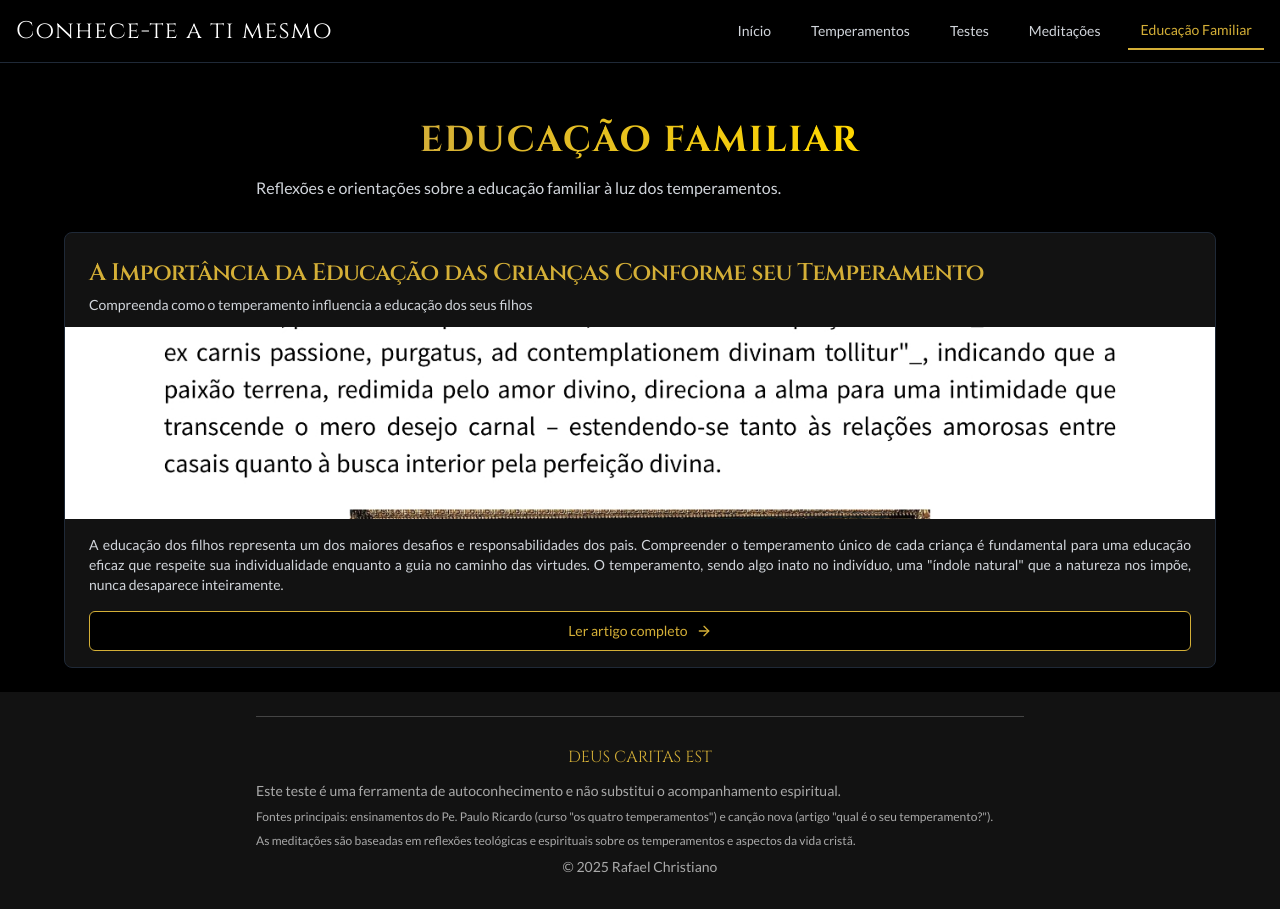
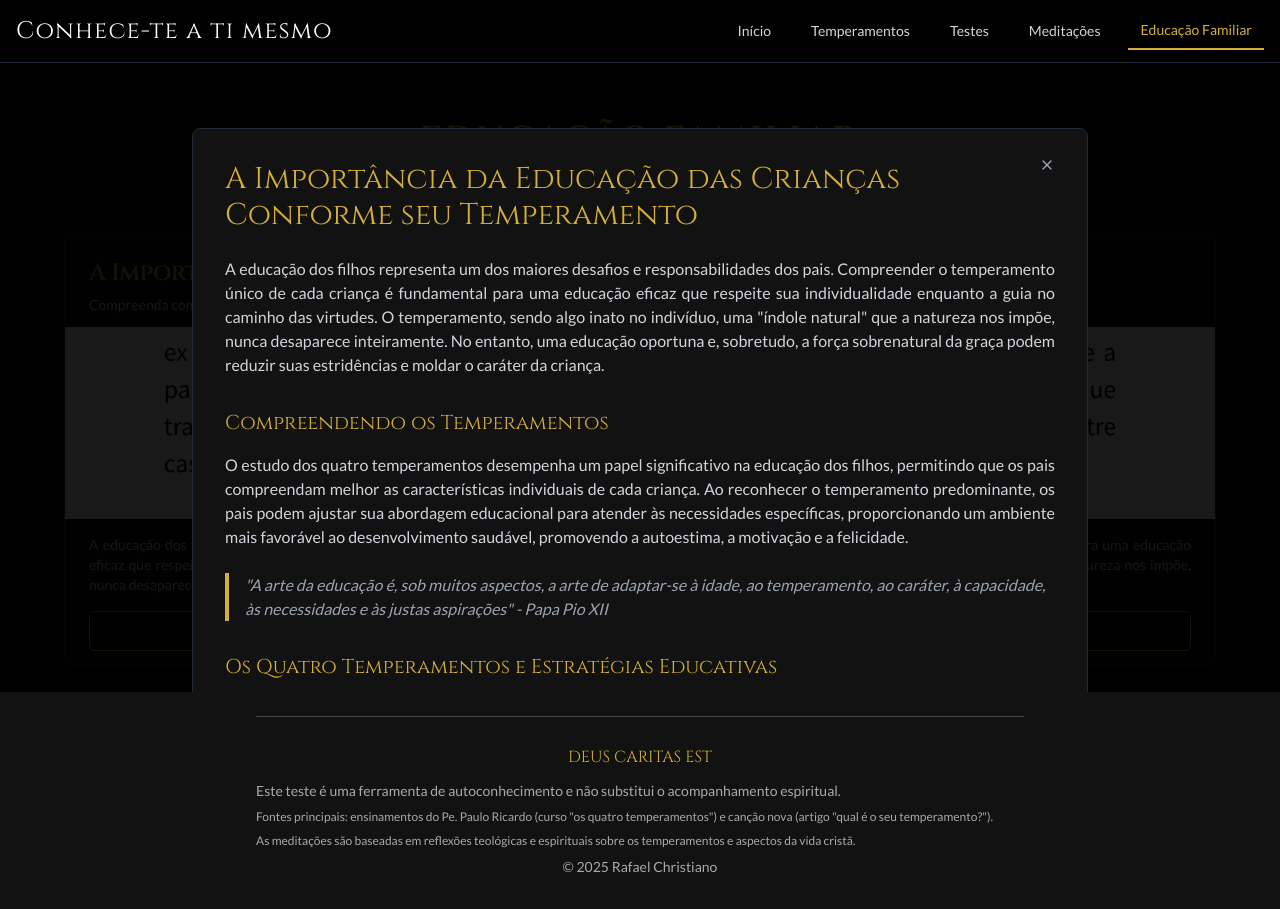
Before and after one commit to rafachrisbr/replica-temperamentum-mirror-58, a React (Vite) app: page /educacao-familiar in a window 1280 px wide. Both pictures are taken after a click on the button "Ler artigo completo". Built offline with nearby package versions, Linux system fonts and the light colour scheme.

Commit message:
Update EducacaoFamiliar component with full article

```diff
--- a/src/pages/EducacaoFamiliar.tsx
+++ b/src/pages/EducacaoFamiliar.tsx
@@ -1,11 +1,13 @@
-import React from 'react';
+import React, { useState } from 'react';
 import Header from '@/components/Header';
 import Footer from '@/components/Footer';
 import { Card, CardContent, CardHeader, CardTitle, CardDescription } from '@/components/ui/card';
 import { Button } from '@/components/ui/button';
-import { ArrowRight } from 'lucide-react';
+import { ArrowRight, X } from 'lucide-react';
 
 const EducacaoFamiliar = () => {
+  const [showFullArticle, setShowFullArticle] = useState(false);
+
   return (
     <div className="min-h-screen flex flex-col bg-black text-white">
       <Header />
@@ -44,6 +46,7 @@ const EducacaoFamiliar = () => {
                 A educação dos filhos representa um dos maiores desafios e responsabilidades dos pais. Compreender o temperamento único de cada criança é fundamental para uma educação eficaz que respeite sua individualidade enquanto a guia no caminho das virtudes. O temperamento, sendo algo inato no indivíduo, uma "índole natural" que a natureza nos impõe, nunca desaparece inteiramente.
               </p>
               <Button
+                onClick={() => setShowFullArticle(true)}
                 className="mt-4 w-full flex items-center justify-center gap-2 border-[#D4AF37] text-[#D4AF37] hover:bg-[#D4AF37]/10"
                 variant="outline"
               >
@@ -53,6 +56,125 @@ const EducacaoFamiliar = () => {
             </CardContent>
           </Card>
         </div>
+
+        {/* Full Article Modal */}
+        {showFullArticle && (
+          <div className="fixed inset-0 bg-black/90 z-50 overflow-y-auto">
+            <div className="min-h-screen px-4 py-8">
+              <div className="max-w-4xl mx-auto bg-[#121212] rounded-lg border border-gray-800 p-6 md:p-8 relative">
+                <Button
+                  onClick={() => setShowFullArticle(false)}
+                  variant="ghost"
+                  className="absolute right-4 top-4 text-gray-400 hover:text-white"
+                >
+                  <X className="h-6 w-6" />
+                </Button>
+
+                <article className="prose prose-invert max-w-none">
+                  <h1 className="text-2xl md:text-3xl font-serif text-[#D4AF37] mb-6">
+                    A Importância da Educação das Crianças Conforme seu Temperamento
+                  </h1>
+
+                  <p className="text-gray-300 mb-6">
+                    A educação dos filhos representa um dos maiores desafios e responsabilidades dos pais. Compreender o temperamento único de cada criança é fundamental para uma educação eficaz que respeite sua individualidade enquanto a guia no caminho das virtudes. O temperamento, sendo algo inato no indivíduo, uma "índole natural" que a natureza nos impõe, nunca desaparece inteiramente. No entanto, uma educação oportuna e, sobretudo, a força sobrenatural da graça podem reduzir suas estridências e moldar o caráter da criança.
+                  </p>
+
+                  <h2 className="text-xl font-serif text-[#D4AF37] mt-8 mb-4">Compreendendo os Temperamentos</h2>
+                  <p className="text-gray-300 mb-4">
+                    O estudo dos quatro temperamentos desempenha um papel significativo na educação dos filhos, permitindo que os pais compreendam melhor as características individuais de cada criança. Ao reconhecer o temperamento predominante, os pais podem ajustar sua abordagem educacional para atender às necessidades específicas, proporcionando um ambiente mais favorável ao desenvolvimento saudável, promovendo a autoestima, a motivação e a felicidade.
+                  </p>
+
+                  <blockquote className="border-l-4 border-[#D4AF37] pl-4 my-6 italic text-gray-400">
+                    "A arte da educação é, sob muitos aspectos, a arte de adaptar-se à idade, ao temperamento, ao caráter, à capacidade, às necessidades e às justas aspirações" - Papa Pio XII
+                  </blockquote>
+
+                  <h2 className="text-xl font-serif text-[#D4AF37] mt-8 mb-4">Os Quatro Temperamentos e Estratégias Educativas</h2>
+
+                  <h3 className="text-lg font-serif text-[#D4AF37] mt-6 mb-3">Temperamento Melancólico</h3>
+                  <p className="text-gray-300 mb-4">
+                    As crianças melancólicas tendem à introspecção, solidão e profundidade de pensamentos. Muitas vezes possuem habilidades analíticas, criativas e uma profunda capacidade de empatia. Como Santa Teresinha, que demonstrava características melancólicas desde pequena, preferindo "sentar-se sozinha na relva florida" com "pensamentos muito profundos".
+                  </p>
+
+                  <div className="bg-[#0a0a0a] p-4 rounded-lg mb-6">
+                    <h4 className="text-[#D4AF37] mb-2">Como os pais podem ajudar:</h4>
+                    <ul className="list-disc pl-5 text-gray-300 space-y-2">
+                      <li>Oferecer um ambiente acolhedor que respeite sua individualidade</li>
+                      <li>Estimular seu potencial criativo e intelectual</li>
+                      <li>Combater tendências ao pessimismo e perfeccionismo através das virtudes da esperança, confiança e contentamento</li>
+                      <li>Encorajar a busca por conhecimento em áreas que despertem seu interesse</li>
+                    </ul>
+                  </div>
+
+                  <h3 className="text-lg font-serif text-[#D4AF37] mt-6 mb-3">Temperamento Colérico</h3>
+                  <p className="text-gray-300 mb-4">
+                    Crianças coléricas são geralmente determinadas, enérgicas e líderes naturais, mas podem ter dificuldades com raiva, orgulho e tendência a dominar os outros. São Pio X, que "mantinha um absoluto senhorio de si e dominava os impulsos de seu ardente temperamento", demonstra como é possível transformar a energia natural em virtude através do autodomínio.
+                  </p>
+
+                  <div className="bg-[#0a0a0a] p-4 rounded-lg mb-6">
+                    <h4 className="text-[#D4AF37] mb-2">Como os pais podem ajudar:</h4>
+                    <ul className="list-disc pl-5 text-gray-300 space-y-2">
+                      <li>Ensinar o autocontrole e canalizar sua energia para atividades construtivas</li>
+                      <li>Cultivar as virtudes da paciência, humildade e compaixão</li>
+                      <li>Estabelecer limites claros, mas sem sufocar sua iniciativa</li>
+                      <li>Valorizar sua liderança natural, direcionando-a para o serviço aos outros</li>
+                    </ul>
+                  </div>
+
+                  <h3 className="text-lg font-serif text-[#D4AF37] mt-6 mb-3">Temperamento Sanguíneo</h3>
+                  <p className="text-gray-300 mb-4">
+                    As crianças sanguíneas são geralmente cheias de energia, espevitadas, centro das atenções - e por vezes das confusões. São sociáveis e adaptáveis, mas podem ter dificuldades com impulsividade e falta de autocontrole.
+                  </p>
+
+                  <div className="bg-[#0a0a0a] p-4 rounded-lg mb-6">
+                    <h4 className="text-[#D4AF37] mb-2">Como os pais podem ajudar:</h4>
+                    <ul className="list-disc pl-5 text-gray-300 space-y-2">
+                      <li>Desenvolver as virtudes do autocontrole e da moderação</li>
+                      <li>Oferecer estrutura e consistência sem reprimir seu entusiasmo natural</li>
+                      <li>Ensinar a perseverança em tarefas e compromissos</li>
+                      <li>Valorizar sua sociabilidade, direcionando-a para relações saudáveis</li>
+                    </ul>
+                  </div>
+
+                  <h3 className="text-lg font-serif text-[#D4AF37] mt-6 mb-3">Temperamento Fleumático</h3>
+                  <p className="text-gray-300 mb-4">
+                    As crianças fleumáticas tendem a ser pacíficas, dóceis e calmas, mas podem apresentar falta de ambição e tendência à complacência. São geralmente quietas, aplicadas, mas lentas para se enturmar.
+                  </p>
+
+                  <div className="bg-[#0a0a0a] p-4 rounded-lg mb-6">
+                    <h4 className="text-[#D4AF37] mb-2">Como os pais podem ajudar:</h4>
+                    <ul className="list-disc pl-5 text-gray-300 space-y-2">
+                      <li>Cultivar as virtudes da diligência e da perseverança</li>
+                      <li>Incentivar a iniciativa e a expressão de opiniões e sentimentos</li>
+                      <li>Respeitar seu ritmo mais lento, sem pressioná-las excessivamente</li>
+                      <li>Valorizar sua capacidade de reflexão e estabilidade emocional</li>
+                    </ul>
+                  </div>
+
+                  <h2 className="text-xl font-serif text-[#D4AF37] mt-8 mb-4">A Graça e a Educação dos Temperamentos</h2>
+                  <p className="text-gray-300 mb-4">
+                    O Papa Pio XII nos ensina que "a educação cristã da consciência está bem longe de negar a personalidade, mesmo a do jovem e da criança, e de reprimir sua iniciativa. Porque toda sã educação tende pouco a pouco a tornar obsoleto o educador e mais independente o educando, dentro de justos limites". Esta visão equilibrada reconhece tanto a autoridade dos pais quanto a necessidade de desenvolver a autonomia da criança.
+                  </p>
+
+                  <h2 className="text-xl font-serif text-[#D4AF37] mt-8 mb-4">Conclusão</h2>
+                  <p className="text-gray-300 mb-4">
+                    Educar os filhos conforme seu temperamento não significa apenas adaptar-se às suas inclinações naturais, mas ajudá-los a crescer em virtude, superando as fraquezas próprias de cada temperamento. Como demonstram os exemplos dos santos, é possível, através da graça e de uma educação adequada, transformar as características naturais em instrumentos de santidade.
+                  </p>
+
+                  <blockquote className="border-l-4 border-[#D4AF37] pl-4 my-6 italic text-gray-400">
+                    "A verdadeira educação deve promover a formação integral da pessoa humana, em vista de seu fim último e, ao mesmo tempo, do bem comum da sociedade." - Código de Direito Canônico
+                  </blockquote>
+                </article>
+
+                <Button
+                  onClick={() => setShowFullArticle(false)}
+                  className="mt-8 w-full bg-[#D4AF37] text-black hover:bg-[#CFB57C]"
+                >
+                  Fechar artigo
+                </Button>
+              </div>
+            </div>
+          </div>
+        )}
       </main>
 
       <Footer />
```
